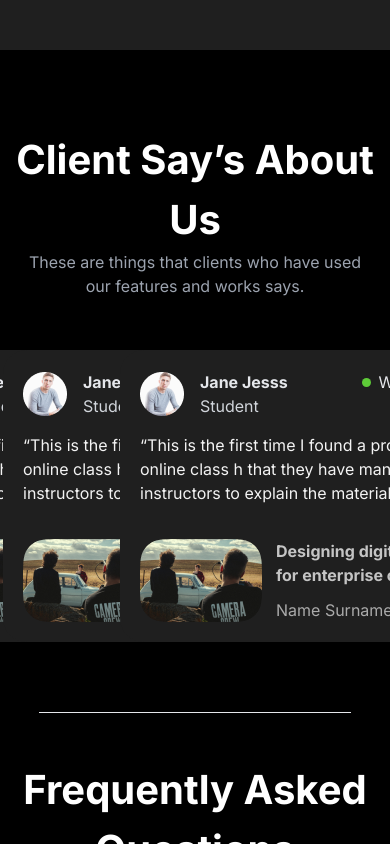
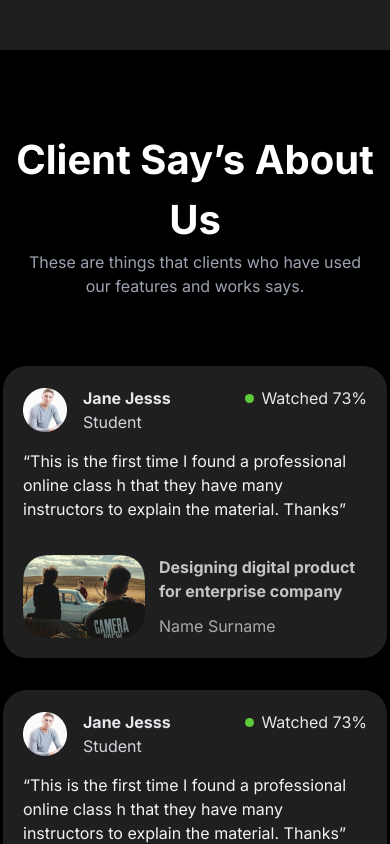
Before and after one commit to ladraniamine/courses-platform, a React (Create React App) app: page / in a window 390 px wide. Shown: the part 11156-12000 px from the top of the page. Built offline with nearby package versions, Linux system fonts and the light colour scheme.

Commit message:
responsive Client Say’s About Us section

```diff
--- a/src/container/Client.jsx
+++ b/src/container/Client.jsx
@@ -19,7 +19,7 @@ const Client = () => {
         <h2 className='text-white text-[40px] font-bold text-center'>Client Say’s About Us</h2>
         <p className='w-[344px] text-gray-400 m-auto'>These are things that clients who have used our features and works says.</p>
         <div className='container m-auto mt-[52px] grid grid-cols-12 justify-items-center'>
-          <div className="col-span-4 w-[384px]  p-[20px] bg-[#1F1F1F] rounded-3xl">
+          <div className="col-span-12 lg:col-span-4 w-[384px] my-4 lg:my-0 p-[20px] bg-[#1F1F1F] rounded-3xl">
                 <div className='flex items-start justify-between'>
                       <div className='flex items-center justify-start'>
                           <img className='mr-[16px]' src={require("../assets/user.png")} alt="img" />
@@ -42,7 +42,7 @@ const Client = () => {
                   </div>
                 </div>
           </div>
-          <div className="col-span-4 w-[384px]  p-[20px] bg-[#1F1F1F] rounded-3xl">
+          <div className="col-span-12 lg:col-span-4 w-[384px] my-4 lg:my-0 p-[20px] bg-[#1F1F1F] rounded-3xl">
                 <div className='flex items-start justify-between'>
                       <div className='flex items-center justify-start'>
                           <img className='mr-[16px]' src={require("../assets/user.png")} alt="img" />
@@ -65,7 +65,7 @@ const Client = () => {
                   </div>
                 </div>
           </div>
-          <div className="col-span-4 w-[384px]  p-[20px] bg-[#1F1F1F] rounded-3xl">
+          <div className="col-span-12 lg:col-span-4 w-[384px] my-4 lg:my-0 p-[20px] bg-[#1F1F1F] rounded-3xl">
                 <div className='flex items-start justify-between'>
                       <div className='flex items-center justify-start'>
                           <img className='mr-[16px]' src={require("../assets/user.png")} alt="img" />
@@ -131,7 +131,7 @@ const Client = () => {
           </div>
         </div>
         {/* -------------------------------- */}
-        <div className='container m-auto mt-[98px]'>
+        <div className='hidden lg:block container m-auto mt-[98px]'>
           <div className='relative w-[70%] m-auto h-[500px] shadow-sm shadow-[#0f1011] rounded-3xl'>
             <img className='absolute w-full h-full top-0 left-0' src={require("../assets/atheq.png")} alt="img" />
             <div className='absolute text-start top-0 left-0 pt-[104px] pl-[80px] bg-[#0f1011] w-[50%] h-full z-[1] text-white rounded-3xl'>
```
